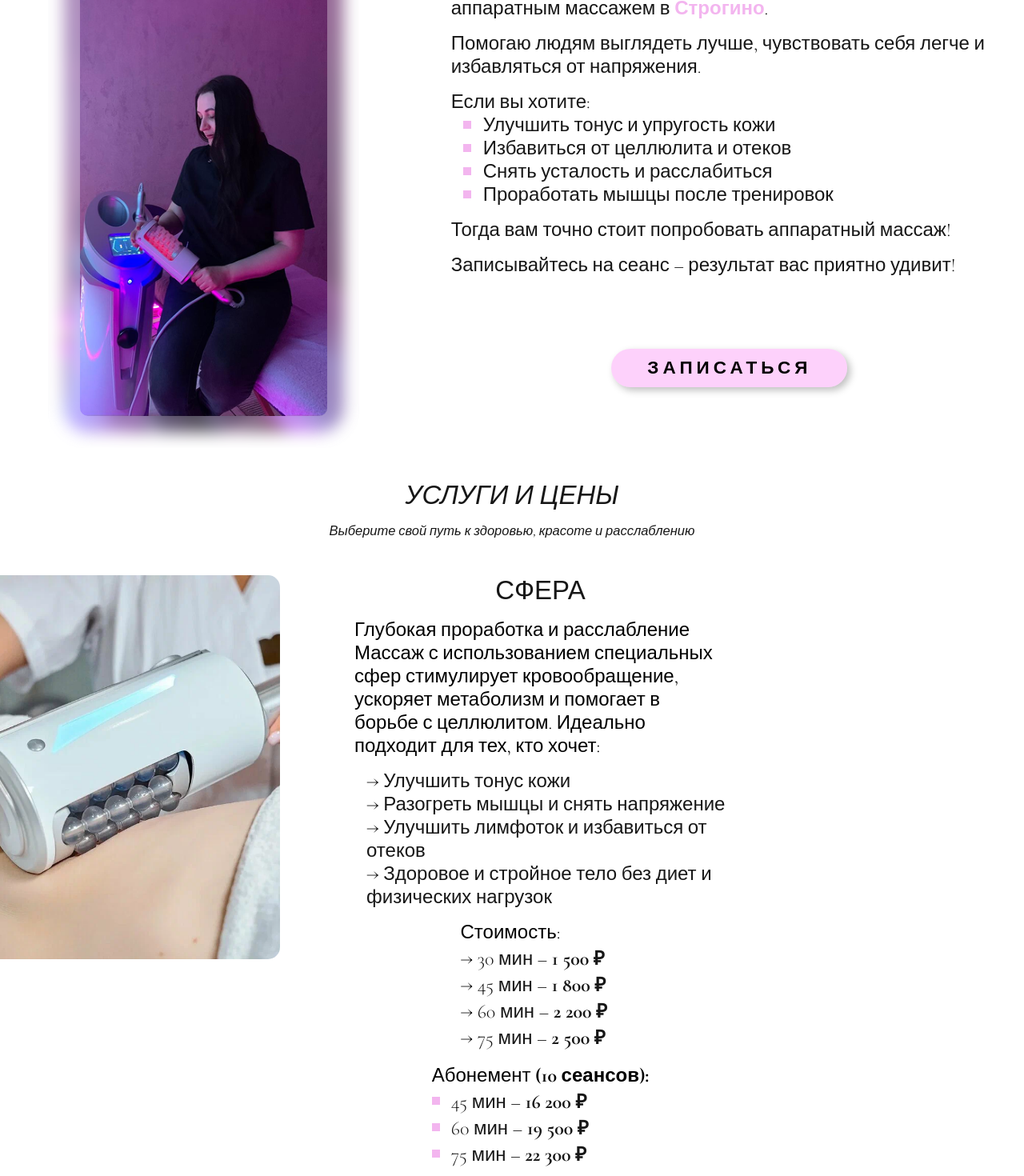
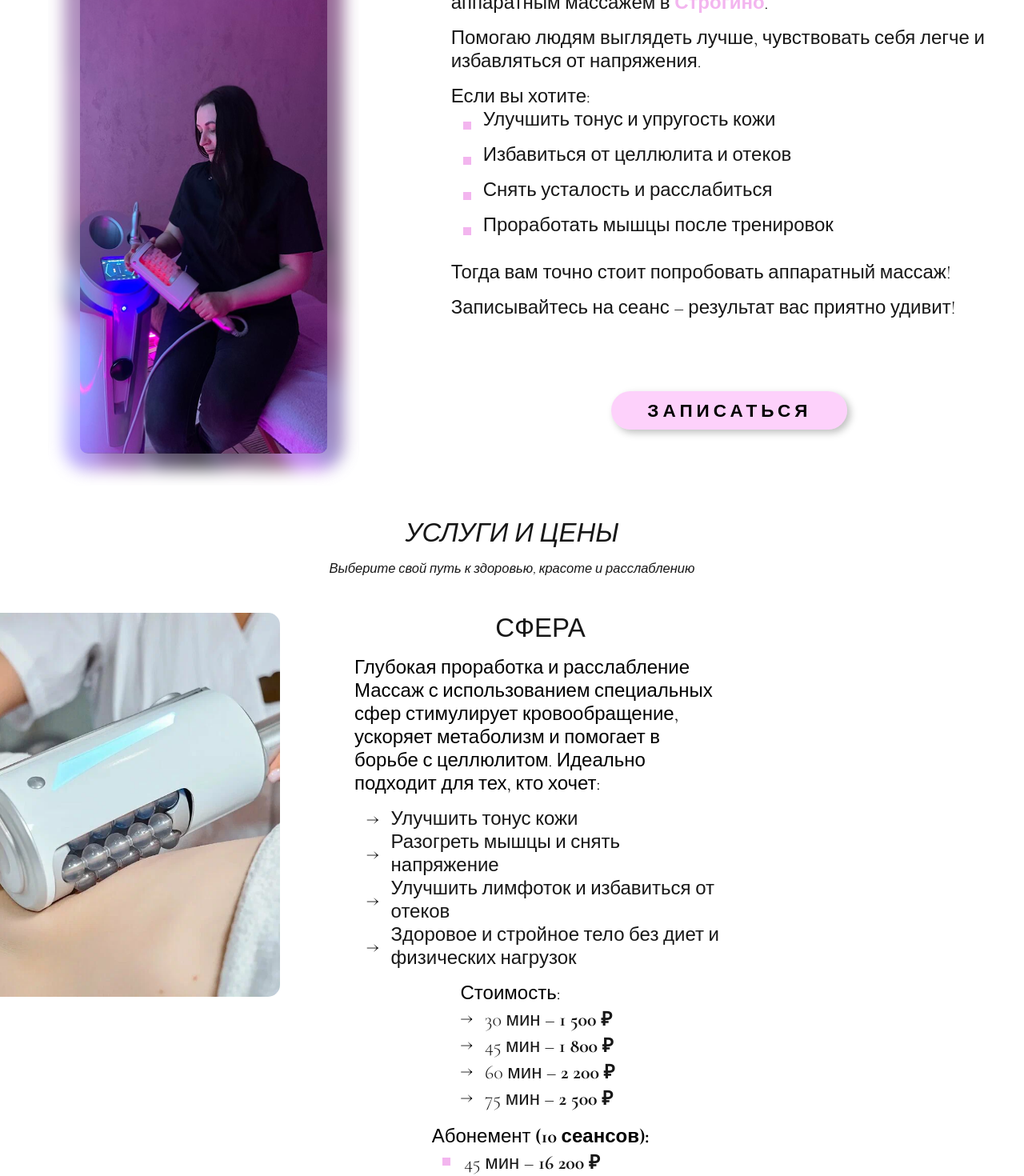
Before and after one commit to MolokovNikita/massage, a Next.js app: page / in a window 1280 px wide. Shown: the part 200-1670 px from the top of the page at 80% size. Built offline with nearby package versions, Linux system fonts and the light colour scheme; no server answers.

Commit message:
Fix meta-tags and seo optimized

```diff
--- a/src/app/page.module.scss
+++ b/src/app/page.module.scss
@@ -1,5 +1,16 @@
 .page {
   font-family: var(--font-cormorant), serif;
+}
+
+.visually__hidden {
+  position: absolute;
+  width: 1px;
+  height: 1px;
+  margin: -1px;
+  padding: 0;
+  overflow: hidden;
+  clip: rect(0, 0, 0, 0);
+  border: 0;
 }
 
 .topic__section {
@@ -17,6 +28,7 @@
     height: auto;
     margin-top: 30px;
   }
+
   @media screen and (max-width: 660px) {
     padding: 0;
     margin: 5rem 0 0;
@@ -34,6 +46,7 @@
     @media screen and (max-width: 1250px) {
       width: 80%;
     }
+
     @media (max-width: 1024px) {
       width: 100%;
       max-width: 500px;
@@ -56,12 +69,14 @@
     flex-direction: column;
     justify-content: center;
     margin: 6rem 0 6rem 5rem;
+
     @media (max-width: 1024px) {
       margin: 3rem 0 0;
       padding: 0 3rem;
     }
 
-    h3 {
+    h3,
+    p {
       font-size: 1.6em;
       font-weight: 400;
       margin-bottom: 1rem;
@@ -74,7 +89,6 @@
 
     .topic_container__list {
       display: flex;
-      font-size: 1.6em;
       font-weight: 400;
       flex-direction: column;
       margin-left: 1rem;
@@ -111,10 +125,11 @@
   }
 }
 
+
 .services__section {
   display: flex;
   flex-direction: column;
-  max-width: 1550px;
+  max-width: 1700px;
   margin: 0 auto;
   width: 100%;
 
@@ -143,6 +158,9 @@
 }
 
 .course__section {
+  // font-size: 1.1em;
+  font-weight: 400;
+
   .course__title {
     display: flex;
     justify-content: center;
@@ -157,8 +175,7 @@
     width: 100%;
     font-family: var(--font-cormorant), serif;
     margin: 0 auto;
-    font-size: 1.1em;
-    font-weight: 400;
+
     font-style: italic;
     text-align: center;
 
@@ -185,6 +202,7 @@
     font-family: var(--font-cormorant), serif;
     font-weight: 400;
     font-size: 1.6em;
+
     @media (max-width: 720px) {
       width: 80%;
     }
@@ -200,8 +218,17 @@
       list-style: none;
 
       li {
+        display: flex;
+
+        p {
+          margin-left: 1rem;
+        }
+
         &::before {
-          content: "→ ";
+          content: "→";
+          display: flex;
+          justify-content: center;
+          align-items: center;
         }
       }
     }
@@ -253,6 +280,7 @@
       height: 250px;
       margin: 0 auto 3rem;
       min-width: 400px;
+
       @media screen and (max-width: 450px) {
         min-width: unset;
         width: 100%;
@@ -338,6 +366,7 @@
     display: flex;
     justify-content: center;
     margin: 0 auto 10rem;
+
     @media screen and (max-width: 1700px) {
       width: 80%;
     }
--- a/src/app/page.tsx
+++ b/src/app/page.tsx
@@ -1,47 +1,62 @@
 import styles from "./page.module.scss";
 import Header from "@/components/header/Header";
 import ImageGallery from "@/components/ui/cards/gallery/Gallery";
-import {ImageType} from "@/components/ui/cards/gallery/Gallery";
+import { ImageType } from "@/components/ui/cards/gallery/Gallery";
 import SignButton from "@/components/ui/buttons/sign-button/SignButton";
 import MassageBlock from "@/components/ui/cards/massageBlock/MassageBlock";
 import Image from "next/image";
 import YandexMap from "@/components/Map";
-import {FadeInRight, FadeInLeft, FadeInBottom} from "@/components/ui/animations/AnimatedBlocks";
+import {
+  FadeInRight,
+  FadeInLeft,
+  FadeInBottom,
+} from "@/components/ui/animations/AnimatedBlocks";
 import SignModal from "@/components/ui/modals/signModal/SignModal";
 
 export default function Page() {
   const images: ImageType[] = [
-        {src: "/first_photo.png", alt: "first_photo"},
-        {src: "/second_photo.png", alt: "second_photo"},
-        {src: "/third_photo.png", alt: "third_photo"},
-        {src: "/fourth_photo.png", alt: "fourth_photo"},
+    { src: "/first_photo.png", alt: "first_photo" },
+    { src: "/second_photo.png", alt: "second_photo" },
+    { src: "/third_photo.png", alt: "third_photo" },
+    { src: "/fourth_photo.png", alt: "fourth_photo" },
   ];
 
   return (
     <div className={styles.page}>
       <main>
-                <Header/>
+        <Header />
+        <h1 className={styles.visually__hidden}>
+          Студия аппаратного массажа СФЕРА в Строгино
+        </h1>
         <section id="about" className={styles.topic__section}>
           <div className={styles.image__wrapper}>
-                        <ImageGallery images={images} isThumbnail={false}/>
+            <ImageGallery images={images} isThumbnail={false} />
           </div>
           <div className={styles.topic__container}>
             <FadeInRight>
-                            <h3 className={styles.topic_container__item1}>
+              <p className={styles.topic_container__item1}>
                 Меня зовут Наталья, и я профессионально занимаюсь аппаратным
                 массажем в{" "}
                 <span className={styles.topic_container__span}>Строгино</span>.
-                            </h3>
+              </p>
               <h3 className={styles.topic_container__item2}>
                 Помогаю людям выглядеть лучше, чувствовать себя легче и
                 избавляться от напряжения.
               </h3>
               <h3 className={styles.topic_container__item3}>Если вы хотите:</h3>
               <ul className={styles.topic_container__list}>
-                                <li>Улучшить тонус и упругость кожи</li>
-                                <li>Избавиться от целлюлита и отеков</li>
-                                <li>Снять усталость и расслабиться</li>
-                                <li>Проработать мышцы после тренировок</li>
+                <li>
+                  <p>Улучшить тонус и упругость кожи</p>
+                </li>
+                <li>
+                  <p>Избавиться от целлюлита и отеков</p>
+                </li>
+                <li>
+                  <p>Снять усталость и расслабиться</p>
+                </li>
+                <li>
+                  <p>Проработать мышцы после тренировок</p>
+                </li>
               </ul>
               <h3 className={styles.topic_container__item4}>
                 Тогда вам точно стоит попробовать аппаратный массаж!
@@ -52,13 +67,13 @@ export default function Page() {
             </FadeInRight>
             <FadeInRight delay={0.2}>
               <div className={styles.sign_btn__container}>
-                                <SignButton modal={SignModal}/>
+                <SignButton modal={SignModal} />
               </div>
             </FadeInRight>
           </div>
         </section>
         <section id="services" className={styles.services__section}>
-                    <h1 className={styles.services__title}>УСЛУГИ И ЦЕНЫ</h1>
+          <h2 className={styles.services__title}>УСЛУГИ И ЦЕНЫ</h2>
           <h2 className={styles.services__subtitle}>
             Выберите свой путь к здоровью, красоте и расслаблению
           </h2>
@@ -78,18 +93,18 @@ export default function Page() {
               "Здоровое и стройное тело без диет и физических нагрузок",
             ]}
             price={[
-                            {time: "30 мин", price: 1500},
-                            {time: "45 мин", price: 1800},
+              { time: "30 мин", price: 1500 },
+              { time: "45 мин", price: 1800 },
               {
                 time: "60 мин",
                 price: 2200,
               },
-                            {time: "75 мин", price: 2500},
+              { time: "75 мин", price: 2500 },
             ]}
             abonement={[
-                            {time: "45 мин", price: 16200},
-                            {time: "60 мин", price: 19500},
-                            {time: "75 мин", price: 22300},
+              { time: "45 мин", price: 16200 },
+              { time: "60 мин", price: 19500 },
+              { time: "75 мин", price: 22300 },
             ]}
             isInverted={false}
           />
@@ -108,8 +123,8 @@ export default function Page() {
               "Улучшения кровообращения и вывода токсинов",
               "Повышения эластичности кожи",
             ]}
-                        price={[{time: "45 мин", price: 1200}]}
-                        abonement={[{time: "45 мин", price: 10000}]}
+            price={[{ time: "45 мин", price: 1200 }]}
+            abonement={[{ time: "45 мин", price: 10000 }]}
             isInverted={true}
           />
 
@@ -127,77 +142,103 @@ export default function Page() {
               "Улучшения циркуляции крови",
               "Борьбы с отечностью и застоем жидкостей",
             ]}
-                        price={[{time: "45 мин", price: 1200}]}
-                        abonement={[{time: "30 мин", price: 10000}]}
+            price={[{ time: "45 мин", price: 1200 }]}
+            abonement={[{ time: "30 мин", price: 10000 }]}
             isInverted={false}
           />
           <section className={styles.course__section}>
             <FadeInLeft>
-                            <h1 className={styles.course__title}>КУРС ПОХУДЕНИЯ</h1>
+              <h2 className={styles.course__title}>КУРС ПОХУДЕНИЯ</h2>
             </FadeInLeft>
             <FadeInLeft delay={0.2}>
-                            <h2 className={styles.course__subtitle}>
-                                10 сеансов оn <span className={styles.course__price}>10 990</span>{" "}
-                                руб.
-                            </h2>
+              <h3 className={styles.course__subtitle}>
+                10 сеансов от{" "}
+                <span className={styles.course__price}>10 990</span> руб.
+              </h3>
             </FadeInLeft>
             <FadeInRight>
-                            <h1 className={styles.course__includes}>Что входит в курс ?</h1>
+              <h2 className={styles.course__includes}>Что входит в курс ?</h2>
             </FadeInRight>
             <FadeInRight delay={0.2}>
               <div className={styles.course_description__container}>
                 <h3 className={styles.course__content}>
                   Комплексная программа аппаратного массажа, направленная на
-                                    уменьшение объемов, улучшение тонуса кожи и ускорение метаболизма.
-                                    Включает индивидуальный подбор техник.
+                  уменьшение объемов, улучшение тонуса кожи и ускорение
+                  метаболизма. Включает индивидуальный подбор техник.
                 </h3>
                 <ul className={styles.course_benefits__list}>
                   <li>
-                                        Вакуумный массаж всего тела – детокс и антицеллюлитный эффект
+                    <p>
+                      Вакуумный массаж всего тела – детокс и антицеллюлитный
+                      эффект
+                    </p>
                   </li>
-                                    <li>RF-лифтинг тела – подтяжка и омоложение кожи</li>
-                                    <li>Массаж сферами – улучшение микроциркуляции и лимфодренажа</li>
-                                    <li>Контрастные обертывания – улучшение обмена веществ</li>
-                                    <li>Вибрационный массаж – релакс и восстановление</li>
+                  <li>
+                    <p>RF-лифтинг тела – подтяжка и омоложение кожи</p>
+                  </li>
+                  <li>
+                    <p>
+                      {" "}
+                      Массаж сферами – улучшение микроциркуляции и лимфодренажа
+                    </p>
+                  </li>
+                  <li>
+                    <p>Контрастные обертывания – улучшение обмена веществ</p>
+                  </li>
+                  <li>
+                    <p>Вибрационный массаж – релакс и восстановление</p>
+                  </li>
                 </ul>
               </div>
             </FadeInRight>
           </section>
           <section className={styles.sign__section}>
             <FadeInRight>
-                            <h1 className={styles.sign__title}>
+              <h2 className={styles.sign__title}>
                 Запишитесь на сеанс и почувствуйте разницу!
-                            </h1>
+              </h2>
             </FadeInRight>
             <FadeInRight delay={0.3}>
               <div className={styles.section_sign_btn__container}>
-                                <SignButton modal={SignModal}/>
+                <SignButton modal={SignModal} />
               </div>
             </FadeInRight>
           </section>
         </section>
         <section id="reviews" className={styles.reviews__section}>
           <FadeInBottom>
-                        <h1 className={styles.reviews__title}>ОТЗЫВЫ</h1>
+            <h2 className={styles.reviews__title}>ОТЗЫВЫ</h2>
             <ul className={styles.reviews__list}>
               <li>
-                                <Image src={"/first_review.png"} alt={"Первый отзыв"} fill
-                                       sizes="(max-width: 768px) 100vw, (max-width: 1200px) 50vw, 33vw"/>
+                <Image
+                  src={"/first_review.png"}
+                  alt={"Первый отзыв"}
+                  fill
+                  sizes="(max-width: 768px) 100vw, (max-width: 1200px) 50vw, 33vw"
+                />
               </li>
               <li>
-                                <Image src={"/second_review.png"} alt={"Первый отзыв"} fill
-                                       sizes="(max-width: 768px) 100vw, (max-width: 1200px) 50vw, 33vw"/>
+                <Image
+                  src={"/second_review.png"}
+                  alt={"Первый отзыв"}
+                  fill
+                  sizes="(max-width: 768px) 100vw, (max-width: 1200px) 50vw, 33vw"
+                />
               </li>
               <li>
-                                <Image src={"/third_review.png"} alt={"Первый отзыв"} fill
-                                       sizes="(max-width: 768px) 100vw, (max-width: 1200px) 50vw, 33vw"/>
+                <Image
+                  src={"/third_review.png"}
+                  alt={"Первый отзыв"}
+                  fill
+                  sizes="(max-width: 768px) 100vw, (max-width: 1200px) 50vw, 33vw"
+                />
               </li>
             </ul>
           </FadeInBottom>
         </section>
         <section id="contacts" className={styles.contacts__section}>
           <FadeInBottom>
-                        <h1 className={styles.contacts__title}>КОНТАКТЫ</h1>
+            <h2 className={styles.contacts__title}>КОНТАКТЫ</h2>
             <ul className={styles.social__list}>
               <li className={styles.social__item}>
                 <a href="https://wa.me/+79145444097">
@@ -245,7 +286,7 @@ export default function Page() {
           </FadeInBottom>
           <FadeInBottom delay={0.3}>
             <div className={styles.map__container}>
-                            <YandexMap/>
+              <YandexMap />
             </div>
           </FadeInBottom>
         </section>
--- a/src/components/ui/cards/massageBlock/MassageBlock.tsx
+++ b/src/components/ui/cards/massageBlock/MassageBlock.tsx
@@ -1,9 +1,9 @@
 "use client";
 import styles from "./massage-block.module.scss";
 import Image from "next/image";
-import {JSX} from "react";
-import {useEffect, useState} from "react";
-import {FadeInBottom} from "@/components/ui/animations/AnimatedBlocks";
+import { JSX } from "react";
+import { useEffect, useState } from "react";
+import { FadeInBottom } from "@/components/ui/animations/AnimatedBlocks";
 
 export type PriceType = {
   time: string;
@@ -30,7 +30,10 @@ function ImageBlock({
   imageSrc,
   imageAlt,
   isInverted = false,
-                    }: Pick<MassageBlockProps, "imageSrc" | "imageAlt" | "isInverted">): JSX.Element {
+}: Pick<
+  MassageBlockProps,
+  "imageSrc" | "imageAlt" | "isInverted"
+>): JSX.Element {
   return (
     <div
       className={[
@@ -51,7 +54,7 @@ function ImageBlock({
 }
 
 function TextBlock(
-    props: Omit<MassageBlockProps, "imageSrc" | "imageAlt" | "isInverted">,
+  props: Omit<MassageBlockProps, "imageSrc" | "imageAlt" | "isInverted">
 ): JSX.Element {
   return (
     <div className={styles.massage__block_text__container}>
@@ -59,7 +62,9 @@ function TextBlock(
       <h3 className={styles.massage__description}>{props.content}</h3>
       <ul className={styles.massage__benefits}>
         {props.list.map((item, i) => (
-                    <li key={i}>{item} </li>
+          <li key={i}>
+            <p>{item}</p>{" "}
+          </li>
         ))}
       </ul>
       <div className={styles.massage_price__container}>
@@ -68,7 +73,9 @@ function TextBlock(
           <ul className={styles.prices__list}>
             {props.price.map((item, i) => (
               <li key={i}>
+                <p>
                   {item.time} – <strong>{formatNumber(item.price)} ₽</strong>
+                </p>
               </li>
             ))}
           </ul>
@@ -80,7 +87,10 @@ function TextBlock(
           <ul className={styles.abonemets__list}>
             {props.abonement.map((item, i) => (
               <li key={i}>
+                <p>
+                  {" "}
                   {item.time} – <strong>{formatNumber(item.price)} ₽</strong>
+                </p>{" "}
               </li>
             ))}
           </ul>
@@ -89,7 +99,6 @@ function TextBlock(
     </div>
   );
 }
-
 
 export default function MassageBlock(props: MassageBlockProps): JSX.Element {
   const [isLargeScreen, setIsLargeScreen] = useState<boolean>(false);
@@ -125,7 +134,7 @@ export default function MassageBlock(props: MassageBlockProps): JSX.Element {
       ) : (
         <>
           <FadeInBottom>
-                        <ImageBlock imageSrc={props.imageSrc} imageAlt={props.imageAlt}/>
+            <ImageBlock imageSrc={props.imageSrc} imageAlt={props.imageAlt} />
           </FadeInBottom>
           <FadeInBottom>
             <TextBlock {...props} />
--- a/src/components/ui/cards/massageBlock/massage-block.module.scss
+++ b/src/components/ui/cards/massageBlock/massage-block.module.scss
@@ -14,7 +14,7 @@
     display: flex;
     position: relative;
     margin-left: 0;
-    width: 30%;
+    width: 40%;
     height: 60vh;
     min-width: 350px;
     @media screen and (min-width: 1550px) {
@@ -91,12 +91,18 @@
       flex-direction: column;
 
       li {
+        display: flex;
         list-style: none;
         font-size: 1.6em;
         margin-left: 1rem;
-
+        p{
+          margin-left: 1rem;
+        }
         &::before {
-          content: "→ ";
+          content: "→";
+          display: flex;
+          justify-content: center;
+          align-items: center;
         }
       }
     }
@@ -115,15 +121,24 @@
         min-width: 200px;
 
         .prices__list {
+            display: flex;
+            flex-direction: column;
           font-size: 1.6em;
           margin-bottom: 1.2rem;
-
           li {
+            display: flex;
             list-style: none;
             margin-top: 0;
+        p{
+          margin-left: 1rem;
+        }
 
             &:before {
-              content: "→ ";
+              content: "→";
+              display: flex;
+          justify-content: center;
+          align-items: center;
+
             }
           }
         }
@@ -140,10 +155,11 @@
           font-size: 1.6em;
 
           li {
+            display: flex;
             list-style: none;
             margin-top: 0;
             position: relative;
-            padding-left: 1em;
+            padding-left: 2.7rem;
 
             &::before {
               content: "";
@@ -151,7 +167,7 @@
               height: 10px;
               background-color: rgb(243, 181, 239);
               position: absolute;
-              left: 0;
+              left: 5%;
               top: 50%;
               transform: translateY(-50%);
             }
```
Also changed, not shown: src/app/layout.tsx (+23 -6 lines), public/vacuum_massage.png. Lines whose indentation alone changed are shown as unchanged.
